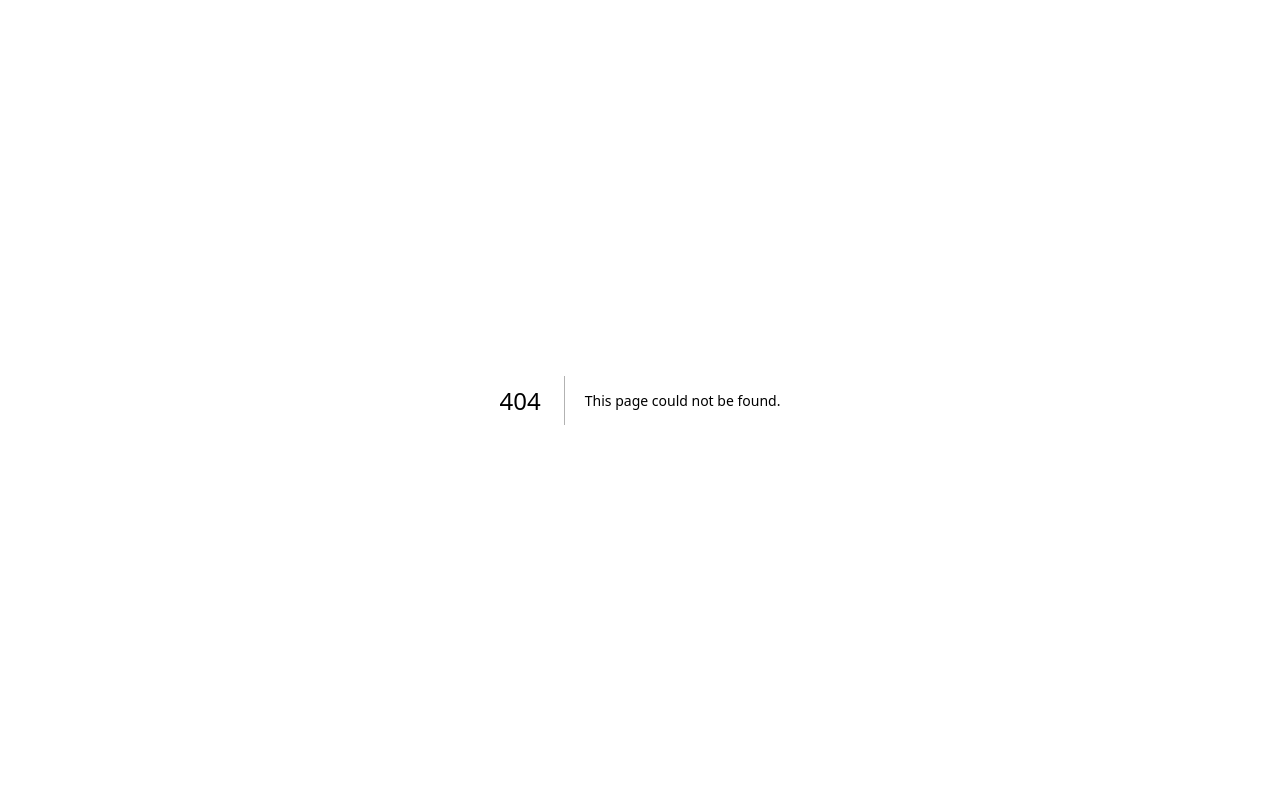
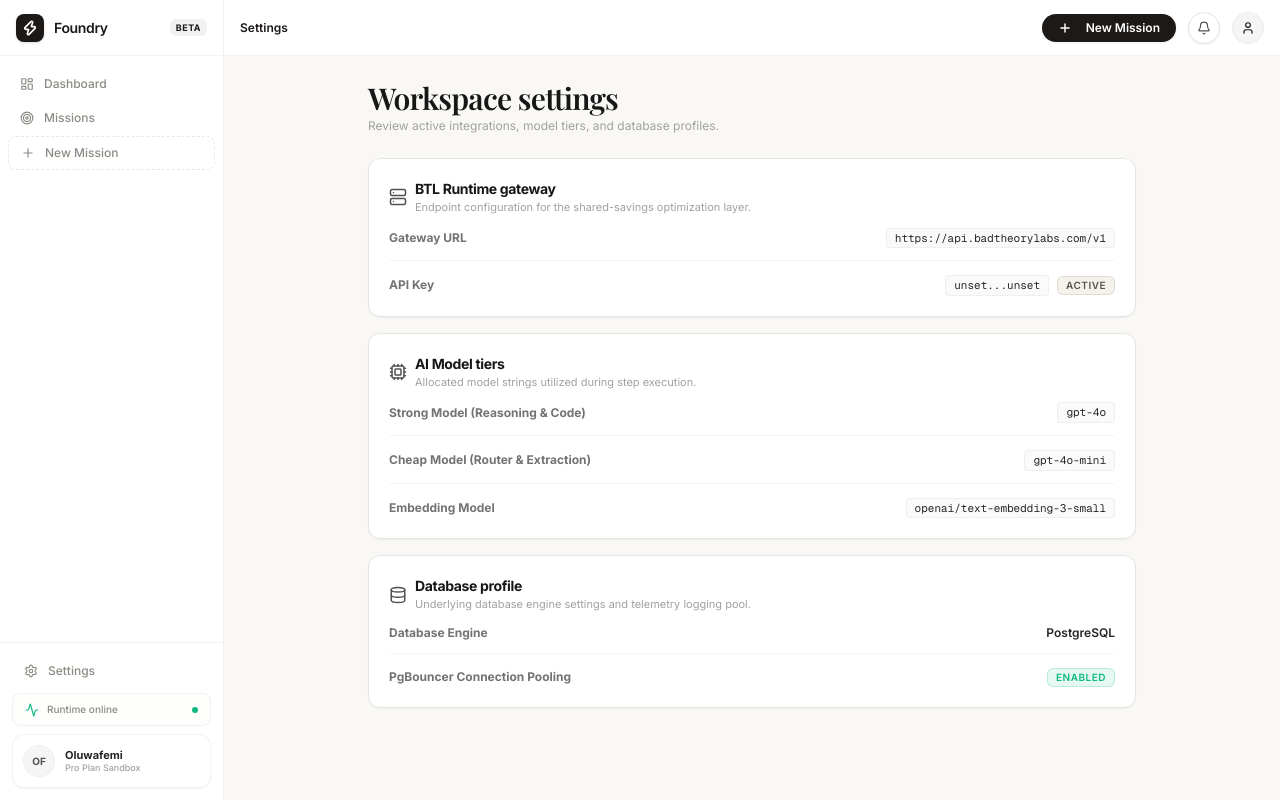
Before and after one commit to o1-spec/foundry, a Next.js app: page /settings in a window 1280 px wide. Before the commit this address had no page. Built offline with nearby package versions, Linux system fonts and the light colour scheme; no server answers; a web font is replaced by a local one.

Commit message:
feat(settings): add workspace settings page to resolve 404 route error

```diff
--- /dev/null
+++ b/src/app/(app)/settings/page.tsx
@@ -0,0 +1,120 @@
+import { Card, CardContent, CardHeader, CardTitle, CardDescription } from "@/components/ui/card";
+import { Badge } from "@/components/ui/badge";
+import { Settings, Server, Cpu, Key, Database } from "lucide-react";
+
+export const metadata = {
+  title: "Settings — Foundry",
+  description: "Configure workspace settings and AI model tiers.",
+};
+
+export default function SettingsPage() {
+  // Read environments (or fallback values safely)
+  const baseUrl = process.env.BTL_RUNTIME_BASE_URL || "https://api.badtheorylabs.com/v1";
+  const apiKey = process.env.BTL_RUNTIME_API_KEY || "";
+  const cheapModel = process.env.BTL_CHEAP_MODEL || "gpt-4o-mini";
+  const strongModel = process.env.BTL_STRONG_MODEL || "gpt-4o";
+  const embeddingModel = process.env.BTL_EMBEDDING_MODEL || "openai/text-embedding-3-small";
+
+  // Mask the API key for security
+  const maskedKey = apiKey
+    ? `${apiKey.slice(0, 10)}...${apiKey.slice(-6)}`
+    : "Not configured";
+
+  return (
+    <div className="space-y-6 animate-fade-up max-w-3xl mx-auto">
+      {/* Header */}
+      <div>
+        <h1 className="font-serif text-3xl font-semibold tracking-tight text-neutral-900">Workspace settings</h1>
+        <p className="text-xs text-neutral-400 mt-0.5">Review active integrations, model tiers, and database profiles.</p>
+      </div>
+
+      <div className="space-y-4">
+        {/* BTL Runtime Gateway Configuration */}
+        <Card className="bg-white border-neutral-200 shadow-xs">
+          <CardHeader className="pb-3">
+            <div className="flex items-center gap-2">
+              <Server className="h-4.5 w-4.5 text-neutral-600" />
+              <div>
+                <CardTitle className="text-sm font-bold text-neutral-900">BTL Runtime gateway</CardTitle>
+                <CardDescription className="text-[11px] text-neutral-400">Endpoint configuration for the shared-savings optimization layer.</CardDescription>
+              </div>
+            </div>
+          </CardHeader>
+          <CardContent className="space-y-3.5 text-xs text-neutral-700">
+            <div className="flex flex-col gap-1.5 sm:flex-row sm:items-center sm:justify-between border-b border-neutral-100 pb-3">
+              <span className="font-bold text-neutral-500">Gateway URL</span>
+              <span className="font-mono text-neutral-800 bg-neutral-50 border border-neutral-200/50 px-2 py-0.5 rounded text-[11px] select-all">
+                {baseUrl}
+              </span>
+            </div>
+            <div className="flex flex-col gap-1.5 sm:flex-row sm:items-center sm:justify-between">
+              <span className="font-bold text-neutral-500">API Key</span>
+              <div className="flex items-center gap-2">
+                <span className="font-mono text-neutral-800 bg-neutral-50 border border-neutral-200/50 px-2 py-0.5 rounded text-[11px]">
+                  {maskedKey}
+                </span>
+                {apiKey && <Badge variant="secondary">Active</Badge>}
+              </div>
+            </div>
+          </CardContent>
+        </Card>
+
+        {/* Model Tiers Configuration */}
+        <Card className="bg-white border-neutral-200 shadow-xs">
+          <CardHeader className="pb-3">
+            <div className="flex items-center gap-2">
+              <Cpu className="h-4.5 w-4.5 text-neutral-600" />
+              <div>
+                <CardTitle className="text-sm font-bold text-neutral-900">AI Model tiers</CardTitle>
+                <CardDescription className="text-[11px] text-neutral-400">Allocated model strings utilized during step execution.</CardDescription>
+              </div>
+            </div>
+          </CardHeader>
+          <CardContent className="space-y-3.5 text-xs text-neutral-700">
+            <div className="flex flex-col gap-1.5 sm:flex-row sm:items-center sm:justify-between border-b border-neutral-100 pb-3">
+              <span className="font-bold text-neutral-500">Strong Model (Reasoning & Code)</span>
+              <span className="font-mono text-neutral-800 bg-neutral-50 border border-neutral-200/50 px-2 py-0.5 rounded text-[11px]">
+                {strongModel}
+              </span>
+            </div>
+            <div className="flex flex-col gap-1.5 sm:flex-row sm:items-center sm:justify-between border-b border-neutral-100 pb-3">
+              <span className="font-bold text-neutral-500">Cheap Model (Router & Extraction)</span>
+              <span className="font-mono text-neutral-800 bg-neutral-50 border border-neutral-200/50 px-2 py-0.5 rounded text-[11px]">
+                {cheapModel}
+              </span>
+            </div>
+            <div className="flex flex-col gap-1.5 sm:flex-row sm:items-center sm:justify-between">
+              <span className="font-bold text-neutral-500">Embedding Model</span>
+              <span className="font-mono text-neutral-800 bg-neutral-50 border border-neutral-200/50 px-2 py-0.5 rounded text-[11px]">
+                {embeddingModel}
+              </span>
+            </div>
+          </CardContent>
+        </Card>
+
+        {/* Database Connection Profile */}
+        <Card className="bg-white border-neutral-200 shadow-xs">
+          <CardHeader className="pb-3">
+            <div className="flex items-center gap-2">
+              <Database className="h-4.5 w-4.5 text-neutral-600" />
+              <div>
+                <CardTitle className="text-sm font-bold text-neutral-900">Database profile</CardTitle>
+                <CardDescription className="text-[11px] text-neutral-400">Underlying database engine settings and telemetry logging pool.</CardDescription>
+              </div>
+            </div>
+          </CardHeader>
+          <CardContent className="space-y-3.5 text-xs text-neutral-700">
+            <div className="flex flex-col gap-1.5 sm:flex-row sm:items-center sm:justify-between border-b border-neutral-100 pb-3">
+              <span className="font-bold text-neutral-500">Database Engine</span>
+              <span className="font-semibold text-neutral-800">PostgreSQL</span>
+            </div>
+            <div className="flex flex-col gap-1.5 sm:flex-row sm:items-center sm:justify-between">
+              <span className="font-bold text-neutral-500">PgBouncer Connection Pooling</span>
+              <Badge variant="success">Enabled</Badge>
+            </div>
+          </CardContent>
+        </Card>
+      </div>
+    </div>
+  );
+}
```
